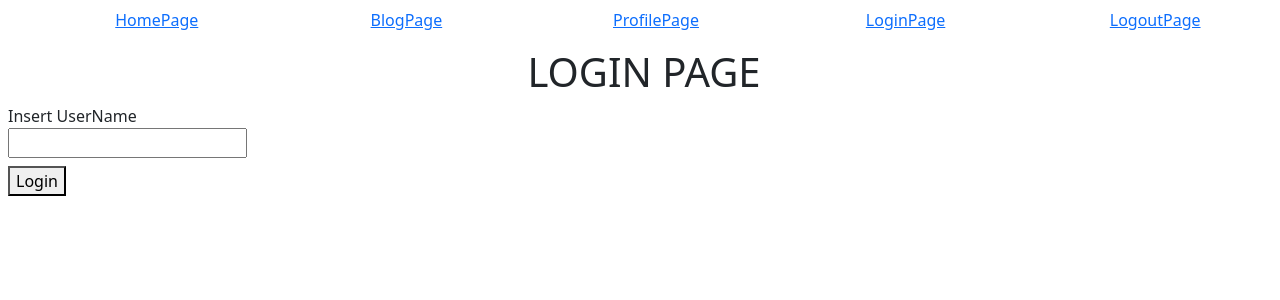
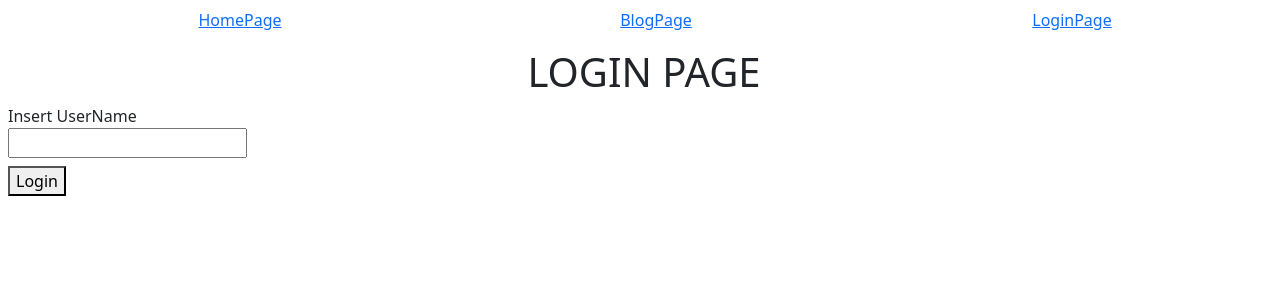
Before and after one commit to KortexCode/react-router-workshop, a React (Vite) app: page /#/login in a window 1280 px wide. Shown: the top 300 px of the page. Built offline with nearby package versions, Linux system fonts and the light colour scheme.

Commit message:
Se agregan funcionalidades de autenticación

```diff
--- a/src/App.jsx
+++ b/src/App.jsx
@@ -5,7 +5,7 @@ import {
   RouterProvider,
 } from "react-router-dom";
 import { Layout } from './pages/Layout';
-import { AuthProvider, useAuth } from './components/auth';
+import { AuthProvider, AuthRoute } from './components/auth';
 import { HomePage } from './pages/HomePage';
 import { BlogPage } from './pages/BlogPage';
 import { ProfilePage } from './pages/ProfilePage';
@@ -36,17 +36,22 @@ const router = createHashRouter([
           },
           {
             path: "/logout",
-            element:<LogoutPage/>,
+            element:(
+            <AuthRoute>
+              <LogoutPage/>
+            </AuthRoute>),
           },
           {
             path: "/profile",
-            element:<ProfilePage/>,
+            element:(
+              <AuthRoute>
+                <ProfilePage/>
+              </AuthRoute>),
           },
           {
             path: "/blog",
             element:<BlogPage/>,
             loader:postLoader,
-
           },
           {
             path: "/blog-post/:slug",
--- a/src/components/Menu.jsx
+++ b/src/components/Menu.jsx
@@ -1,44 +1,63 @@
 import React from "react";
-import { NavLink, Link } from "react-router-dom";
+import { Link } from "react-router-dom";
+import {useAuth} from "./auth"
 //Se definen los valores de la ruta para cada navlink.
 const routes = [
     {
         text: "HomePage",
         to:"/",
         id:"home",
+        private: false,
     },
     {
         text: "BlogPage",
         to:"/blog",
         id: "blog",
+        private: false,
     },
     {
         text: "ProfilePage",
         to:"/profile",
         id:"profile",
+        private: true,
     },
     {
         text: "LoginPage",
         to:"/login",
         id:"login",
+        private: false,
     },
     {
         text: "LogoutPage",
         to:"/logout",
         id:"logout",
+        private: true,
     },
-]
-//Se definen los estilos que permite el navlink en cada función.
-const activeStyle = {
-    color: "red",
-    textDecoration: "none",
+];
+
+function Menu(){
+
+    const auth = useAuth();
+
+    return(
+        <nav className="container-fluid mt-2">
+            <ul className="row">
+                {routes.map((route)=>{
+                    if(!auth.username && route.private){
+                        return null;
                     }
-//
-const inActiveStyle = {
-    color: "blue",
-    textDecoration: "none",
+                    if(route.to === "/login" && auth.username){
+                        return null;
                     }
-function Menu(){
+                    return (<li className="col list-unstyled text-center" key={route.id} >
+                        <Link to={route.to}>
+                            {route.text}
+                        </Link>
+                    </li>)
+                })}
+            </ul>
+        </nav>
+    )
     /*   return(
           <nav>
               <ul className="nav__ul">
@@ -54,19 +73,17 @@ function Menu(){
               </ul>
           </nav>
       ) */
-    return(
-        <nav className="container-fluid mt-2">
-            <ul className="row">
-                {routes.map((route)=>(
-                    <li className="col list-unstyled text-center" key={route.id} >
-                        <Link to={route.to}>
-                            {route.text}
-                        </Link>
-                    </li>
-                ))}
-            </ul>
-        </nav>
-    )
 }
 
 export {Menu}
+
+//Se definen los estilos que permite el navlink en cada función.
+const activeStyle = {
+    color: "red",
+    textDecoration: "none",
+}
+//
+const inActiveStyle = {
+    color: "blue",
+    textDecoration: "none",
+}
--- a/src/components/auth.jsx
+++ b/src/components/auth.jsx
@@ -1,5 +1,5 @@
 import React from "react";
-import { Outlet, useNavigate } from "react-router-dom";
+import { Outlet, useNavigate, Navigate } from "react-router-dom";
 
 
 
@@ -9,13 +9,15 @@ function AuthProvider(){
     const [username, setUsername] = React.useState(null);
     const navigate = useNavigate();
 
-    const login = ()=>{
+    const login = (inputText)=>{
+        setUsername(inputText);
         navigate("/profile");
     }
     const logout = ()=>{
         navigate("/");
+        setUsername(null);
+
     }
-
     const auth = {username, login, logout};
     return(
         <AuthContext.Provider value={auth}>
@@ -23,10 +25,19 @@ function AuthProvider(){
         </AuthContext.Provider>
     )
 }
+//Este componente redirecciona o renderiza lo que contenga como hijos dependiendo de una autenticación
+function AuthRoute(props) {
+    const auth = useAuth();
+
+    if (!auth.username){
+      return <Navigate to="/login" />
+    }
+    return props.children
+}
 
 function useAuth(){
     const data = React.useContext(AuthContext);
     return data
 }
 
-export {AuthProvider, useAuth}
+export {AuthProvider, useAuth, AuthRoute}
--- a/src/pages/BlogPost.jsx
+++ b/src/pages/BlogPost.jsx
@@ -4,7 +4,6 @@ import { useLoaderData, useNavigate } from "react-router-dom";
 function BlogPost(){
     const navigation = useNavigate(); //hook para la navegación
     const user = useLoaderData(); //Cargar datos de una API
-
     /* const {slug} = useParams();  //hook para traer el parámetro slug dela url
     const user = data.find(user => user.id == slug)
  */
--- a/src/pages/Layout.jsx
+++ b/src/pages/Layout.jsx
@@ -4,6 +4,7 @@ import { Outlet, useNavigation } from "react-router-dom";
 function Layout(){
 
     const navigation = useNavigation();
+
     return(
        <>
         <Menu className="container"></Menu>
--- a/src/pages/LoginPage.jsx
+++ b/src/pages/LoginPage.jsx
@@ -1,16 +1,22 @@
 import React, { useReducer } from "react";
-import { Link } from "react-router-dom";
+import { Navigate } from "react-router-dom";
 import { useAuth } from "../components/auth";
 
 function LonginPage(){
+
     const auth = useAuth();
+
+    if(auth.username){
+       return <Navigate to="/"></Navigate>
+    }
+
     const [inputText, setInputText]  = React.useState("");
 
     const handleTextChange = (event)=>{
         setInputText(event.target.value)
     }
     const handleLogin = ()=>{
-        auth.login();
+        auth.login(inputText);
     }
 
     return(
--- a/src/pages/ProfilePage.jsx
+++ b/src/pages/ProfilePage.jsx
@@ -1,11 +1,13 @@
 import React from "react";
-import { Link } from "react-router-dom";
+import {useAuth, } from "../components/auth";
+
 
 function ProfilePage(){
-
+    const auth = useAuth();
     return(
         <>
-        <p className="text-center">Soy ProfilePage</p>
+            <h1 className="text-center">Profile</h1>
+            <p className="text-center">Hola, {auth.username}</p>
         </>
     )
 }
```
Lines whose indentation alone changed are shown as unchanged.
